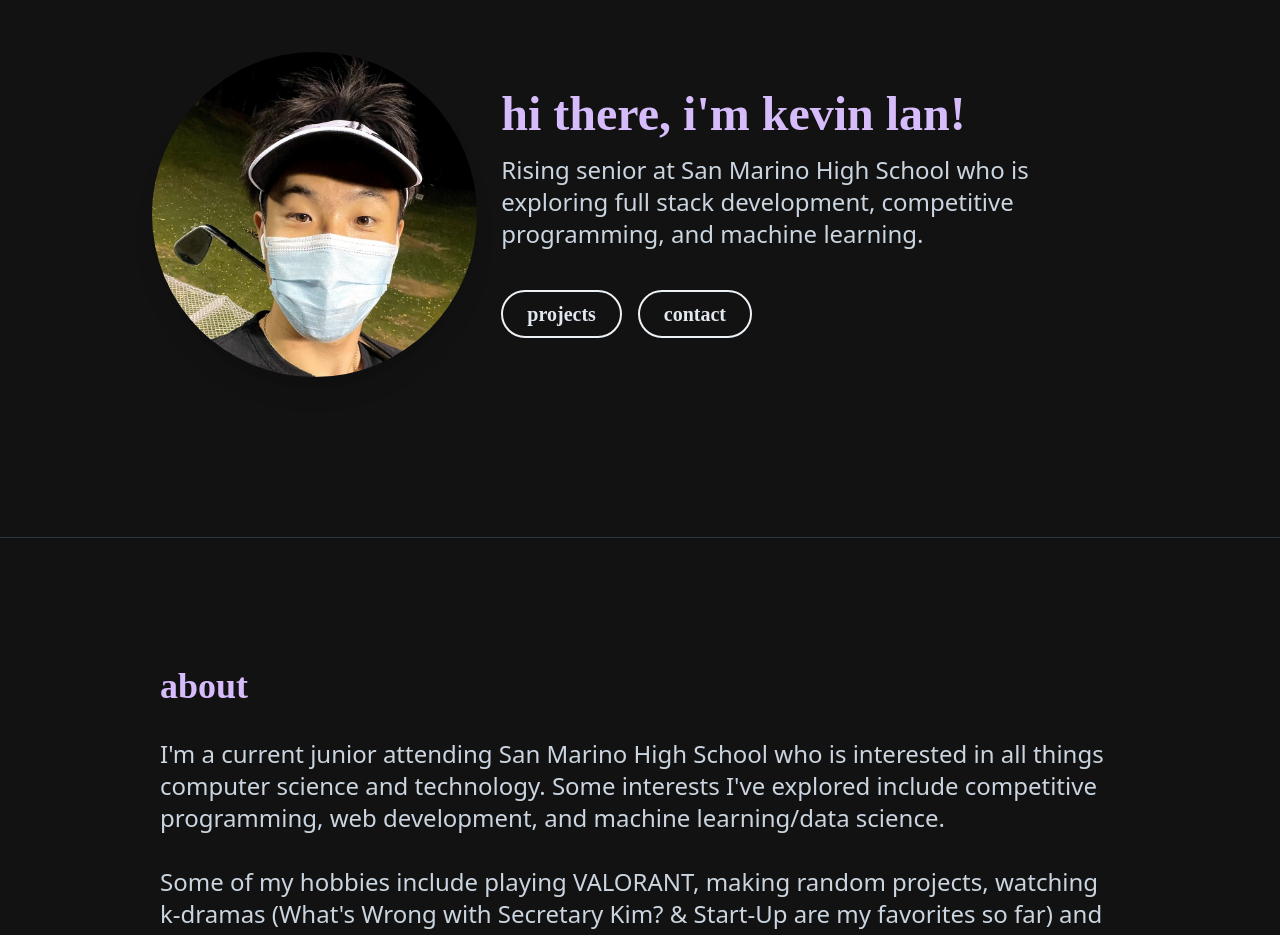
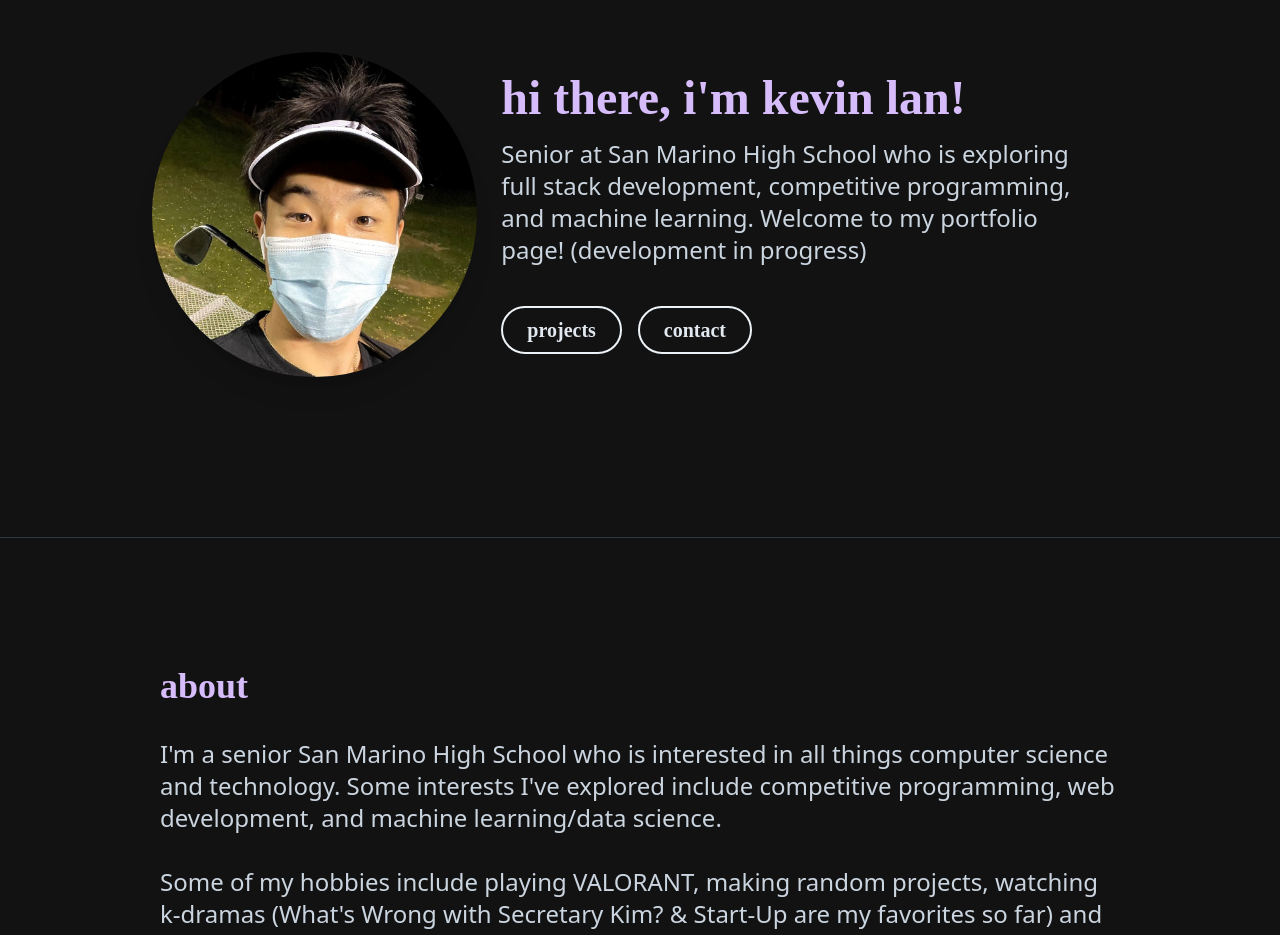
Before and after one commit to kevinjl321/portfolio, a React (Create React App) app: page / in a window 1280 px wide. Shown: the part 200-1135 px from the top of the page. Built offline with nearby package versions, Linux system fonts and the light colour scheme.

Commit message:
change bio + add notice

```diff
--- a/src/components/About.tsx
+++ b/src/components/About.tsx
@@ -12,7 +12,7 @@ export class About extends Component {
           </div>
           <div className="mb-8">
             <p className="mb-8 text-xl md:text-2xl">
-              I'm a current junior attending San Marino High School who is interested in all things computer science and technology. Some interests I've explored
+              I'm a senior San Marino High School who is interested in all things computer science and technology. Some interests I've explored
               include competitive programming, web development, and machine learning/data science.
               <br></br>
               <br></br>
--- a/src/components/Hero.tsx
+++ b/src/components/Hero.tsx
@@ -14,7 +14,8 @@ export class Hero extends Component {
                             hi there, i'm kevin lan!
                         </h2>
                         <h3 className="w-full mb-6 text-xl text-center text-gray-400 font-body md:text-xl lg:text-2xl md:text-left md:max-w-md lg:max-w-xl">
-                        Rising senior at San Marino High School who is exploring full stack development, competitive programming, and machine learning.
+                        Senior at San Marino High School who is exploring full stack development, competitive programming, and machine learning. Welcome to
+                        my portfolio page! (development in progress)
                         </h3>
                         <div className="flex flex-row items-center">
                             <a href = "#projects" className="special px-6 py-2 text-xl border-2 rounded-full text-gray-300 font-bold border-gray-200 text-center transition duration-500 ease-in-out hover:bg-purple-300 hover:text-gray-900 hover:border-gray-900 md:text-xl mt-4 mr-4">projects</a>
```
